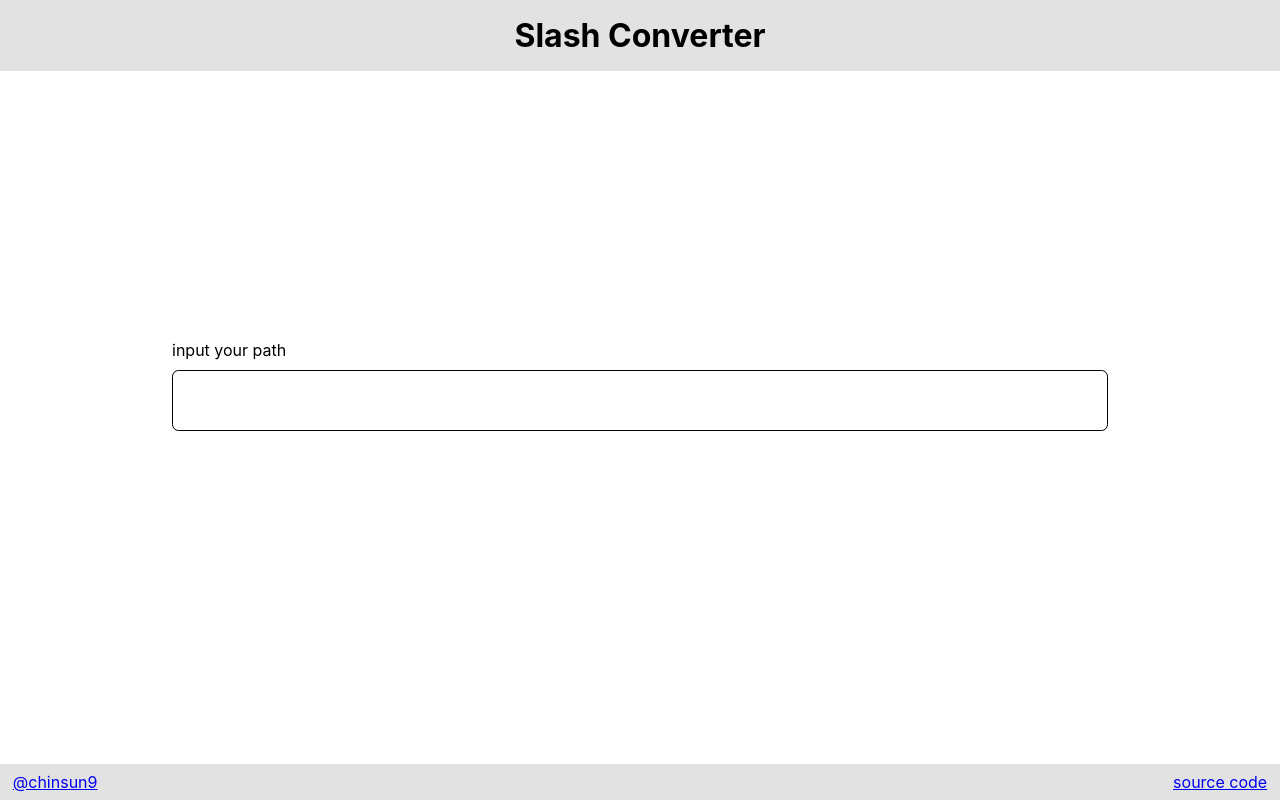
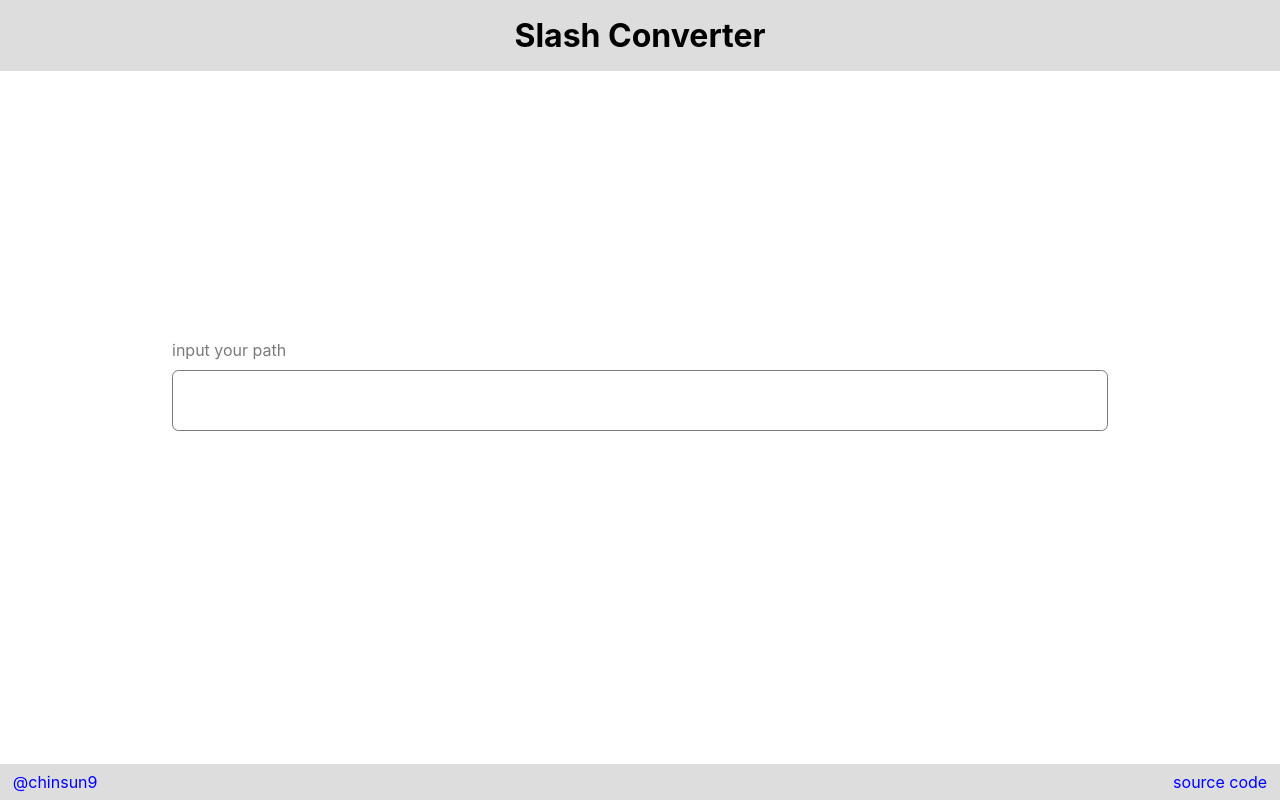
Before and after one commit to chinsun9/slash-converter, a React (Create React App) app: page / in a window 1280 px wide. Built offline with nearby package versions, Linux system fonts and the light colour scheme.

Commit message:
feat theme

```diff
--- a/public/index.html
+++ b/public/index.html
@@ -2,12 +2,15 @@
 <html lang="en">
   <head>
     <meta charset="utf-8" />
-    <link rel="icon" href="%PUBLIC_URL%/favicon.ico" />
     <meta name="viewport" content="width=device-width, initial-scale=1" />
     <meta name="theme-color" content="#000000" />
     <meta
       name="description"
       content="Web site created using create-react-app"
+    />
+    <link
+      rel="icon"
+      href="https://cdn.jsdelivr.net/gh/chinsun9/chinsun9.github.io@master/img/favicon-bold-color201202.svg?"
     />
     <link rel="apple-touch-icon" href="%PUBLIC_URL%/logo192.png" />
     <!--
@@ -24,7 +27,7 @@
       work correctly both with client-side routing and a non-root public URL.
       Learn how to configure a non-root public URL by running `npm run build`.
     -->
-    <title>React App</title>
+    <title>Slash Converter</title>
   </head>
   <body>
     <noscript>You need to enable JavaScript to run this app.</noscript>
--- a/src/App.tsx
+++ b/src/App.tsx
@@ -8,6 +8,7 @@ const Style = styled.div`
   display: grid;
   grid-template-rows: auto 1fr auto;
   min-height: 100vh;
+  color: ${(props) => props.theme.color.textPrimary};
 `;
 
 function App() {
--- a/src/components/Footer.tsx
+++ b/src/components/Footer.tsx
@@ -5,9 +5,18 @@ const Style = styled.div`
   display: flex;
   align-items: center;
   justify-content: center;
-  background-color: #0000001d;
+  background-color: ${(props) => props.theme.color.bgSecondary};
   justify-content: space-between;
   padding: 0.5rem 0.8rem;
+
+  a {
+    color: ${(props) => props.theme.color.textLink};
+    text-decoration: none;
+
+    :hover {
+      text-decoration: underline;
+    }
+  }
 `;
 
 function Footer() {
--- a/src/components/Header.tsx
+++ b/src/components/Header.tsx
@@ -5,7 +5,7 @@ const Style = styled.div`
   display: flex;
   align-items: center;
   justify-content: center;
-  background-color: #0000001d;
+  background-color: ${(props) => props.theme.color.bgSecondary};
   padding: 1rem 1.6rem;
 `;
 function Header() {
--- a/src/components/InputText.tsx
+++ b/src/components/InputText.tsx
@@ -3,17 +3,21 @@ import React from 'react';
 import styled from '@emotion/styled';
 
 const Style = styled.label`
+  color: ${(props) => props.theme.color.textSecondary};
+
   input {
     display: grid;
     place-items: center;
     padding: 1rem 1.6rem;
     outline: none;
     background-color: none;
-    border: 1px solid black;
+    border: 1px solid ${(props) => props.theme.color.textSecondary};
     border-radius: 0.4rem;
     width: 100%;
     font-size: 1.4rem;
     margin-top: 10px;
+    background-color: transparent;
+    color: ${(props) => props.theme.color.textPrimary};
   }
 `;
 
--- a/src/components/Main.tsx
+++ b/src/components/Main.tsx
@@ -6,11 +6,12 @@ const Style = styled.div`
   display: grid;
   place-items: center;
   width: 100%;
-  height: 100%;
+  min-height: 100%;
   max-width: 1000px;
   padding: 0 2rem;
   margin: auto;
   grid-template-rows: 1fr auto;
+  background-color: ${(props) => props.theme.color.bgPrimary};
 
   .input,
   .result {
--- a/src/index.tsx
+++ b/src/index.tsx
@@ -1,12 +1,16 @@
+import './index.css';
 import React from 'react';
 import ReactDOM from 'react-dom';
-import './index.css';
+import { ThemeProvider } from '@emotion/react';
+import reportWebVitals from './reportWebVitals';
+import theme from './theme';
 import App from './App';
-import reportWebVitals from './reportWebVitals';
 
 ReactDOM.render(
   <React.StrictMode>
-    <App />
+    <ThemeProvider theme={theme}>
+      <App />
+    </ThemeProvider>
   </React.StrictMode>,
   document.getElementById('root')
 );
--- /dev/null
+++ b/src/theme.ts
@@ -0,0 +1,46 @@
+import { Theme as ThemeType } from '@emotion/react';
+
+declare module '@emotion/react' {
+  export interface Theme {
+    color: {
+      bgPrimary: string;
+      bgSecondary: string;
+      textPrimary: string;
+      textSecondary: string;
+      textLink: string;
+    };
+  }
+}
+
+let isDark = false;
+
+function initTheme() {
+  // chk local storage
+  const theme = localStorage.getItem('theme');
+  if (theme === 'dark') {
+    isDark = true;
+    return;
+  }
+  if (theme === 'light') {
+    return;
+  }
+
+  //   visit first time
+  isDark = window.matchMedia('(prefers-color-scheme: dark)').matches;
+
+  localStorage.setItem('theme', isDark ? 'dark' : 'light');
+}
+
+initTheme();
+
+const theme: ThemeType = {
+  color: {
+    bgPrimary: isDark ? '#1e1e1e' : '#ffffff',
+    bgSecondary: isDark ? '#3c3c3c' : '#dddddd',
+    textPrimary: isDark ? '#ffffff' : '#000000',
+    textSecondary: isDark ? '#8b949e' : '#7a7a7a',
+    textLink: isDark ? '#ce9178' : '#0000ff',
+  },
+};
+
+export default theme;
```
